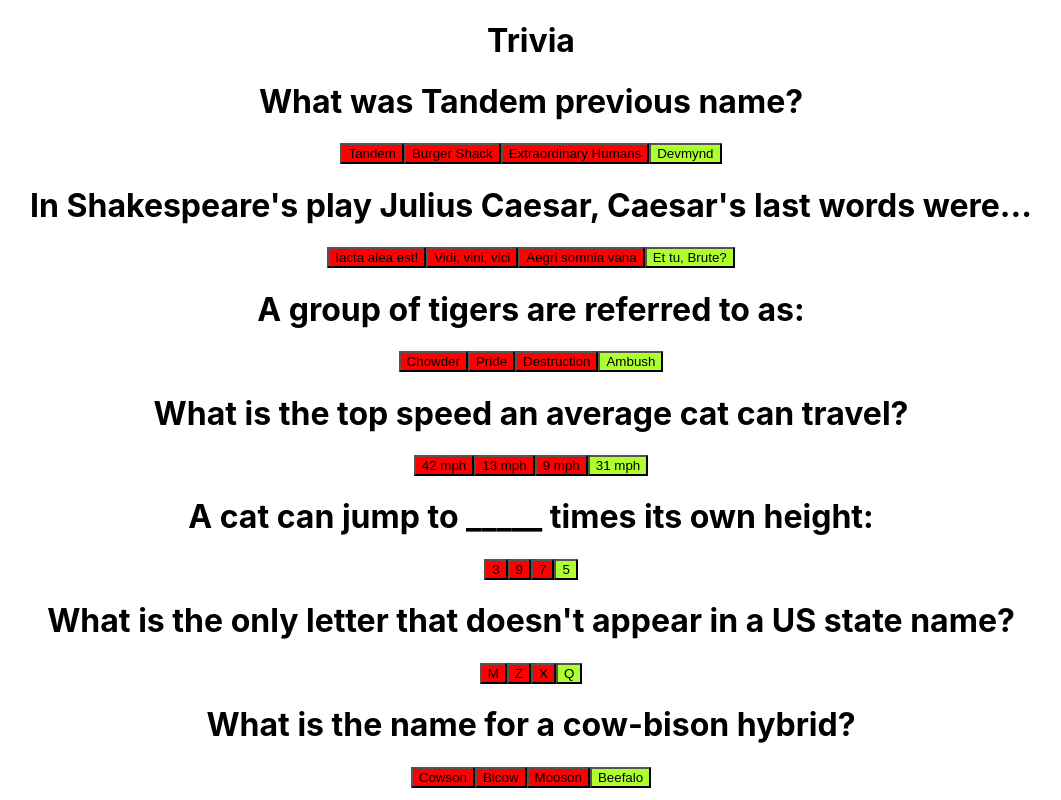
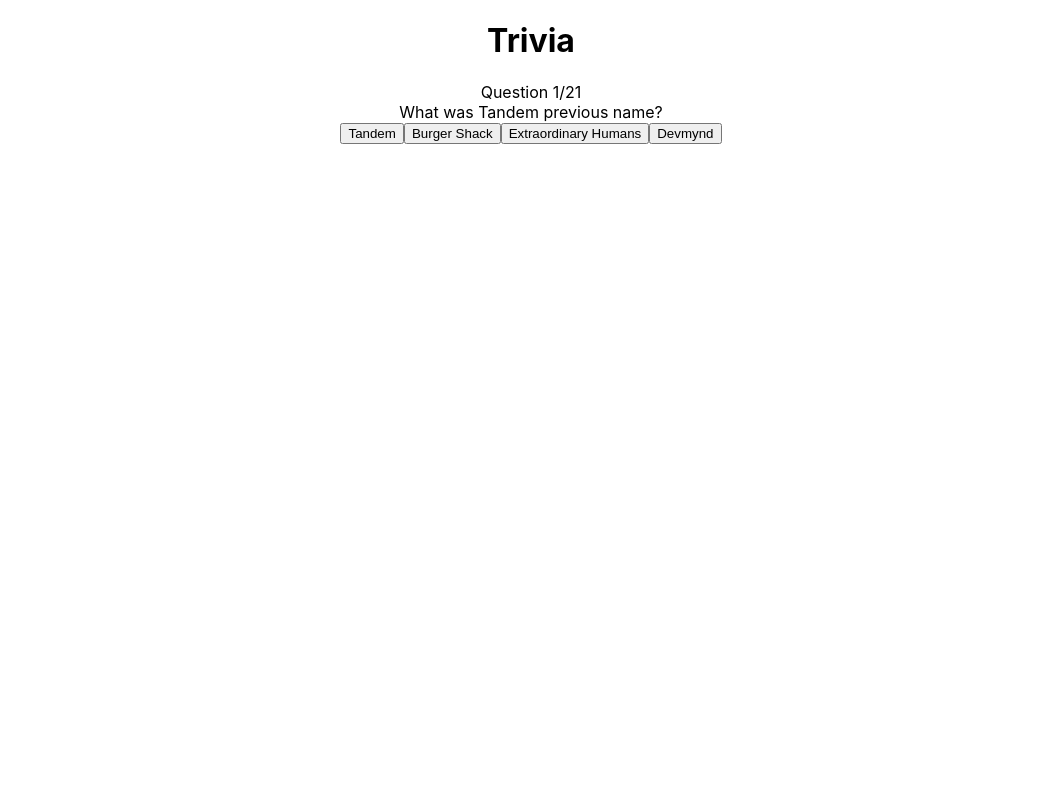
Before and after one commit to HenryMcGehee/Tandem-Code-Challenge, a React (Create React App) app: page / in a window 1280 px wide. Shown: the top 800 px of the page, without its empty margins (109-1170 px from the left). Built offline with nearby package versions, Linux system fonts and the light colour scheme.

Commit message:
refactor to single page / basic loop working

```diff
--- a/src/App.js
+++ b/src/App.js
@@ -1,36 +1,47 @@
-import React, { Component } from 'react';
+import React, { useState } from 'react';
 import './App.css';
-import QuestionContainer from './Containers/QuestionContainer';
+import QuestionData from './Data/Apprentice_TandemFor400_Data.json';
 
-class App extends Component {
-  state = {
-    answers: [],
+export default function App() {
+
+  let [currentQuestion, setCurrentQuestion] = useState(0);
+
+  const Choice = () => {
+    let nextQuestion = currentQuestion ++;
+    if(nextQuestion < QuestionData.length){
+      setCurrentQuestion(nextQuestion);
+    }
+    else{
+      alert("End");
+    }
   }
 
-  onAnswer = (bool) => {
-    const answerState = this.state.answers;
-    let answer;
-    if (bool === 'true') {
-      answer = true;
-    } else {
-      answer = false;
-    }
-    answerState.push(answer);
-    this.setState({answers: answerState})
-  }
+  return (
+    <div className="App">
+      <h1>Trivia</h1>
 
-  render() {
+      <div className='question-section'>
+          <div className='question-count'>
+            <span>Question {currentQuestion + 1}</span>/{QuestionData.length}
+          </div>
+          <div className='question-text'>
+            {QuestionData[currentQuestion].question}
+          </div>
+      </div>
 
-    return (
-      <div className="App">
-        <h1>Trivia</h1>
+      <div className='answer-section'>
 
-        <QuestionContainer onAnswer={this.onAnswer} answers={this.state.answers}/>
+        {QuestionData[currentQuestion].incorrect.map((option) => (
+          <button onClick={Choice}>
+              {option}
+          </button>
+        ))}
 
-        <h1>The End</h1>
+        <button onClick={Choice}>
+          {QuestionData[currentQuestion].correct}
+        </button>
+
       </div>
-    );
-  }
+    </div>
+  );
 }
-
-export default App;
--- a/src/Components/Question.css
+++ /dev/null
@@ -1,7 +0,0 @@
-.incorrect {
-    background-color: red;
-}
-
-.correct {
-    background-color: greenyellow;
-}
--- a/src/Components/Question.js
+++ /dev/null
@@ -1,36 +0,0 @@
-import React from 'react';
-import QuestionData from '../Data/Apprentice_TandemFor400_Data.json'
-
-import './Question.css';
-
-function Question(props) {
-
-    // const buttons = for (let i = 0; i < QuestionData; i++){
-    //     <button>
-    //       {QuestionData.incorrect}
-    //     </button>
-    // }
-
-  return (
-
-    <div className="questionContainer">
-      {QuestionData.map((QuestionDetail) => {
-            return <div>
-
-                <h1>{QuestionDetail.question}</h1>
-
-                <div>
-                    {QuestionDetail.incorrect.map((option) => (
-                        <button className="incorrect">{option}</button>
-                    ))}
-
-                    <button className="correct">{QuestionDetail.correct}</button>
-                </div>
-
-            </div>
-        })}
-    </div>
-  )
-}
-
-export default Question;
--- a/src/Containers/QuestionContainer.js
+++ /dev/null
@@ -1,60 +0,0 @@
-import React, { Component } from 'react';
-import Question from '../Components/Question';
-
-
-class QuestionContainer extends Component {
-    state = {
-        index: 0,
-        trueBtn: "",
-        falseBtn: "",
-        opaque: "",
-        trueOpacity: "",
-        falseOpacity: "",
-        infoHide: 'hidden',
-        censorHide: '',
-        buttonDisable: false
-    }
-
-    onAnswer = (bool) => {
-        if (this.state.buttonDisable === false) {
-          this.props.onAnswer(bool)
-          if (bool === 'true') {
-            this.PlayAudio('./Audio/Hackathon - Correct Answer.wav')
-            this.setState({qHeader: "CORRECT!"})
-            this.setState({headColor: "headCorrect"})
-            this.setState({trueBtn: "correct"})
-            this.setState({opaque: "opaque"})
-            this.setState({trueOpacity: "visible"})
-          } else {
-            this.PlayAudio('./Audio/Hackathon - Incorrect Answer.wav')
-            this.setState({qHeader: "SO CLOSE!"})
-            this.setState({headColor: "headWrong"})
-            this.setState({falseBtn: "wrong"})
-            this.setState({opaque: "opaque"})
-            this.setState({falseOpacity: "visible"})
-          }
-          this.setState({buttonDisable: true})
-        }
-    }
-
-    render() {
-
-        return(
-            <div>
-                <Question
-                    index={this.state.index}
-                    onAnswer={this.onAnswer}
-                    buttonDisable={this.state.buttonDisable}
-                    trueBtn={this.state.trueBtn}
-                    falseBtn={this.state.falseBtn}
-                    opaque={this.state.opaque}
-                    trueOpacity={this.state.trueOpacity}
-                    falseOpacity={this.state.falseOpacity}
-                    unselected={this.state.unselected}
-                />
-            </div>
-        );
-    }
-}
-
-export default QuestionContainer;
```
